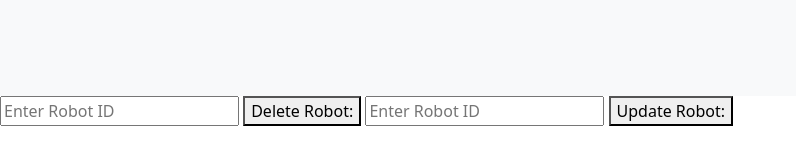
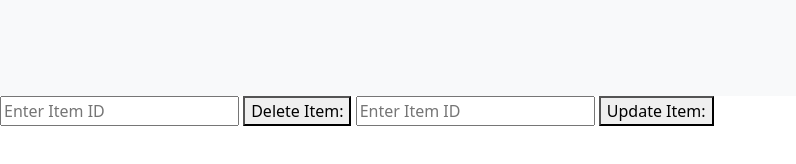
Before and after one commit to cshann22/assignment3, a website: page index.html in a window 1280 px wide. Shown: the whole page, without its empty margins (0-796 px from the left). Drawn offline with nearby package versions, Linux system fonts and the light colour scheme.

Commit message:
Fixed index

```diff
--- a/index.html
+++ b/index.html
@@ -5,7 +5,7 @@
     <meta http-equiv="X-UA-Compatible" content="IE=edge">
     <meta name="viewport" content="width=device-width, initial-scale=1.0">
     <link href="https://cdn.jsdelivr.net/npm/bootstrap@5.3.3/dist/css/bootstrap.min.css" rel="stylesheet" integrity="sha384-QWTKZyjpPEjISv5WaRU9OFeRpok6YctnYmDr5pNlyT2bRjXh0JMhjY6hW+ALEwIH" crossorigin="anonymous">
-    <script src="./chwoodv_activity14_frontend.js"></script>
+    <script src="./frontend.js"></script>
     <title>Activity14 dding Bootstrap to Web Application using DOM and Javascript</title>
 </head>
 <body>
@@ -18,10 +18,10 @@
             </div>
         </div>
     </div>
-    <input type="number" id="deleteRobotById" placeholder="Enter Robot ID">
-    <button onclick="deleteOneRobot()">Delete Robot:</button>
-    <input type="number" id="updateRobotById" placeholder="Enter Robot ID">
-    <button onclick="updateOneRobot()">Update Robot:</button>
+    <input type="number" id="deleteItemById" placeholder="Enter Item ID">
+    <button onclick="deleteOneItem()">Delete Item:</button>
+    <input type="number" id="updateItemById" placeholder="Enter Item ID">
+    <button onclick="updateOneItem()">Update Item:</button>
 
 
     <script src="https://cdn.jsdelivr.net/npm/bootstrap@5.3.3/dist/js/bootstrap.bundle.min.js" integrity="sha384-YvpcrYf0tY3lHB60NNkmXc5s9fDVZLESaAA55NDzOxhy9GkcIdslK1eN7N6jIeHz" crossorigin="anonymous"></script>
```
